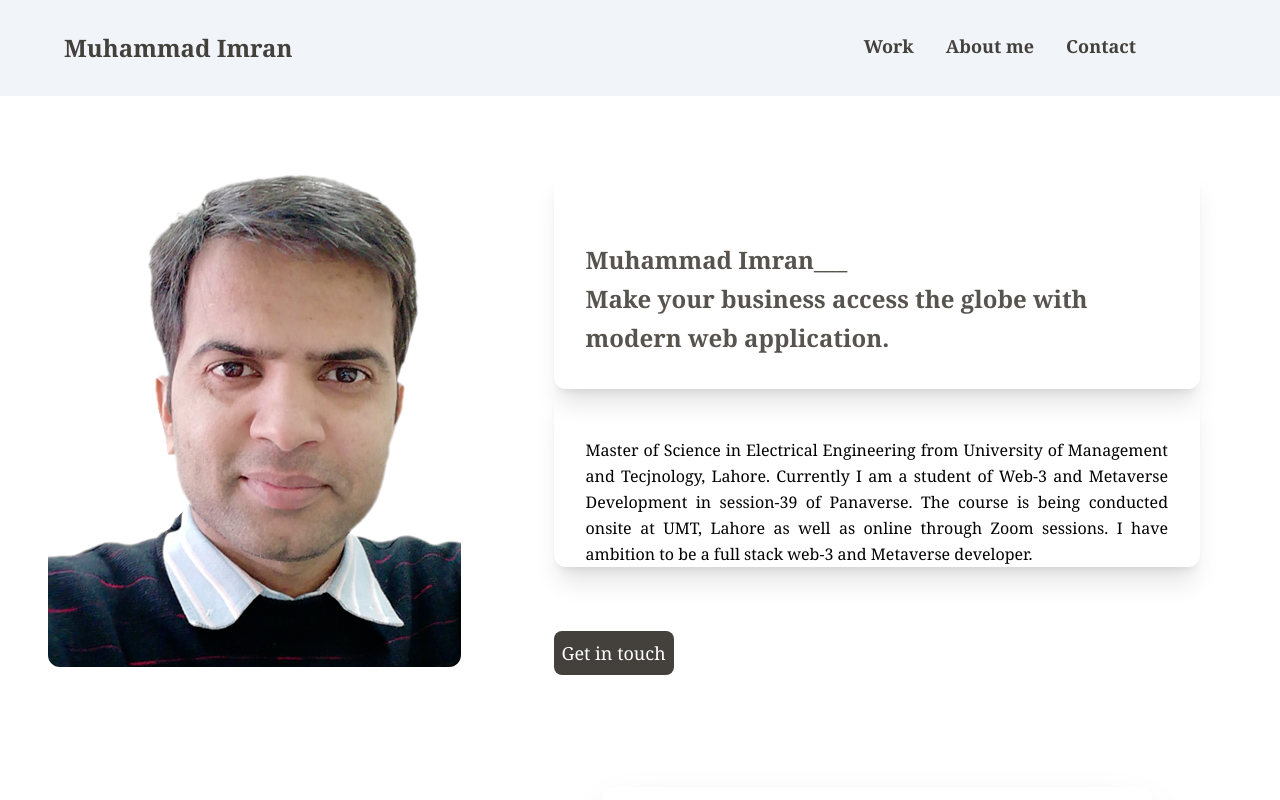
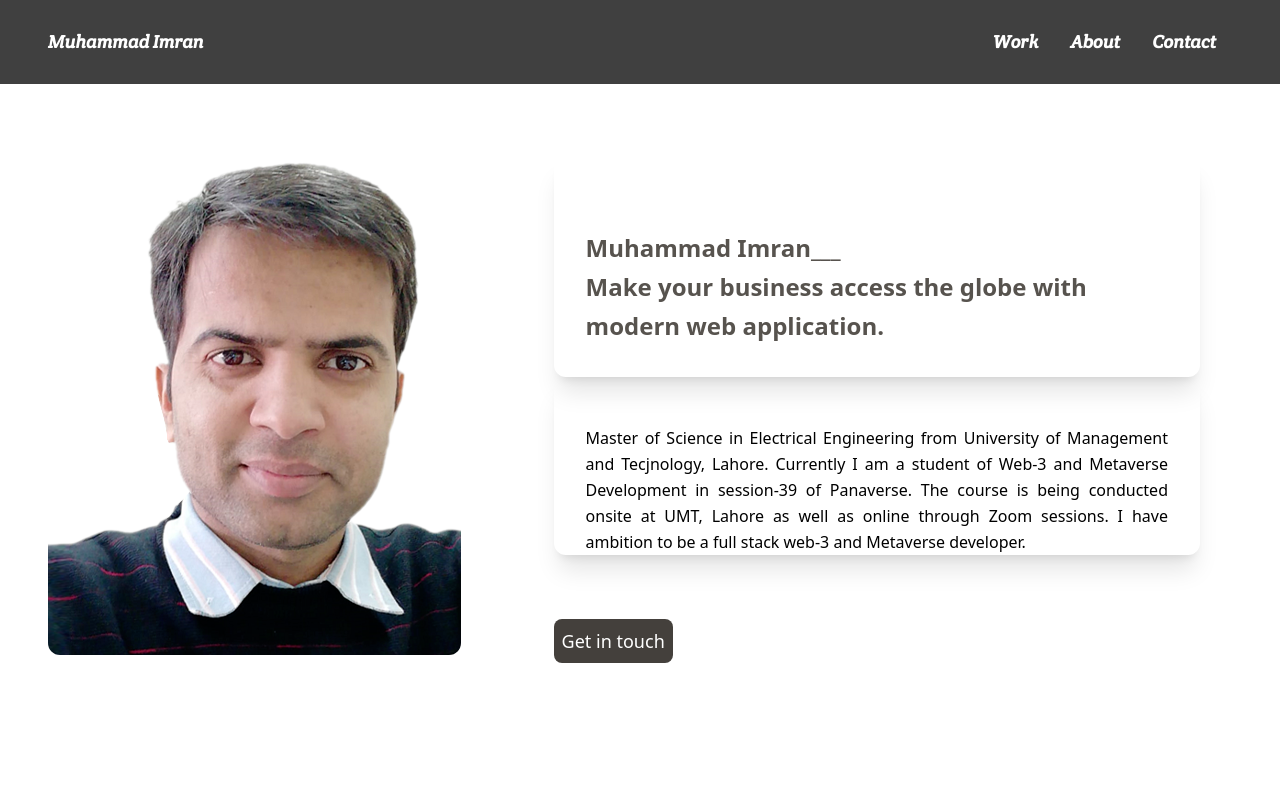
Before and after one commit to Imran691/resume-app, a Next.js app: page / in a window 1280 px wide. Shown: the top 800 px of the page. Built offline with nearby package versions, Linux system fonts and the light colour scheme.

Commit message:
made changes in header

```diff
--- a/components/Header.tsx
+++ b/components/Header.tsx
@@ -4,23 +4,20 @@ import Menu from "../public/icons/menu.png";
 
 export default function Header() {
   return (
-    <div className="flex bg-slate-100 text-lg py-4 sm:py-8 px-4 sm:px-16 text-stone-700 font-serif font-bold">
-      <div className="flex flex-grow hover:underline text-lg md:text-2xl">
-        Muhammad Imran
-      </div>
+    <section className="bg-neutral-700 text-white font-name text-sm md:text-base lg:text-lg">
+      <div className="flex py-1 sm:py-3 lg:py-5 xl:py-7 px-2 sm:px-6 lg:px-8 xl:px-12 font-bold justify-between">
+        <h1>Muhammad Imran</h1>
 
-      <div className="hidden sm:flex justify-end">
-        <ul className="flex px-16 flex-wrap">
-          <li className=" px-4 hover:underline ">Work</li>
-          <li className=" px-4 hover:underline ">About me</li>
+        <ul className="flex-wrap hidden sm:flex">
+          <li className=" px-4 hover:underline">Work</li>
+          <li className=" px-4 hover:underline ">About</li>
           <li className=" px-4 hover:underline ">Contact</li>
         </ul>
 
-
-      </div>
-      <div className="sm:hidden flex  rounded-full justify-end flex-1 pr-2">
+        <div className="sm:hidden flex rounded-full justify-end flex-1 mr-2">
           <Image src={Menu} alt="menu-icon" height={60} width={60} />
         </div>
-    </div>
+      </div>
+    </section>
   );
 }
--- a/components/Main.tsx
+++ b/components/Main.tsx
@@ -8,12 +8,12 @@ export default function Main() {
   return (
     <div className='flex flex-col sm:flex-row justify-center py:2 sm:py-10 bg-white px-2 sm:px-12 font-serif'>
 
-        <div className='w-full sm:w-2/5'>
+        <div className='w-full h-screen sm:w-2/5'>
         <Image src={MyImage} alt="my-image" className='rounded-xl'/>
         </div>
 
 
-        <div className='w-full sm:w-3/5 px-2 md:px-8 py-2 md:py-8'>
+        <div className='w-full h-screen sm:w-3/5 px-2 md:px-8 py-2 md:py-8'>
           <div className='shadow-xl rounded-xl px-4 md:px-8 md:p-8'>
             <p className='font-bold text-2xl leading-relaxed pt-10 text-stone-600'>{name} </p>
             <p className='font-bold text-2xl leading-relaxed  text-stone-600'>{message}</p>
--- a/src/app/globals.css
+++ b/src/app/globals.css
@@ -1,3 +1,11 @@
+@import url('https://fonts.googleapis.com/css2?family=Crete+Round:ital@1&display=swap');
+
 @tailwind base;
 @tailwind components;
 @tailwind utilities;
+
+/* @layer base {
+    h1 {
+        @apply hover:underline text-lg md:text-2xl
+    }
+} */
--- a/src/app/page.tsx
+++ b/src/app/page.tsx
@@ -7,11 +7,11 @@ import React from 'react'
 
 export default function Home() {
   return (
-    <>
+    <div>
     <Main/>
     <Education/>
     <Mentors/>
     {/* <Skills/> */}
-    </>
+    </div>
   )
 }
--- a/tailwind.config.js
+++ b/tailwind.config.js
@@ -10,6 +10,9 @@ module.exports = {
   ],
   theme: {
     extend: {},
+    fontFamily: {
+      name:["'Crete Round', serif"]
+    }
   },
   plugins: [],
 }
```
Also changed, not shown: 1 other file (tests, documents, lock files or other folders).
